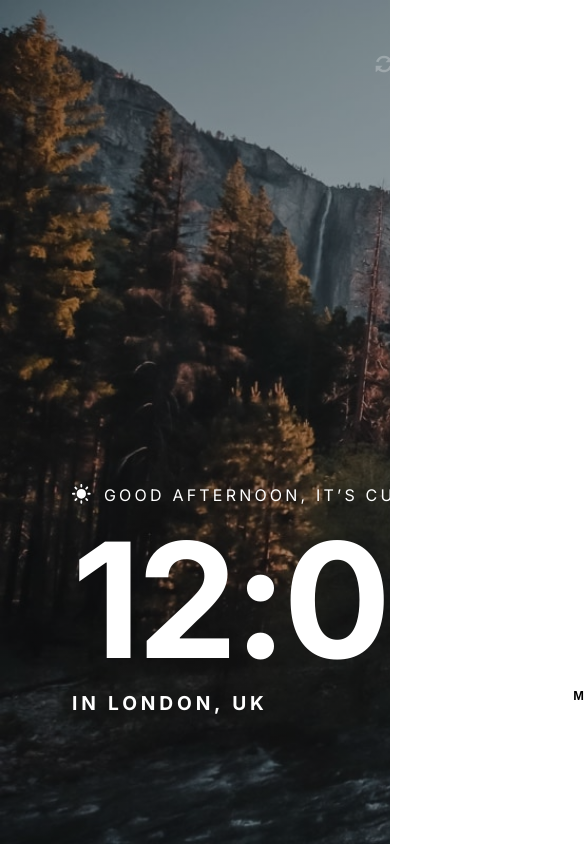
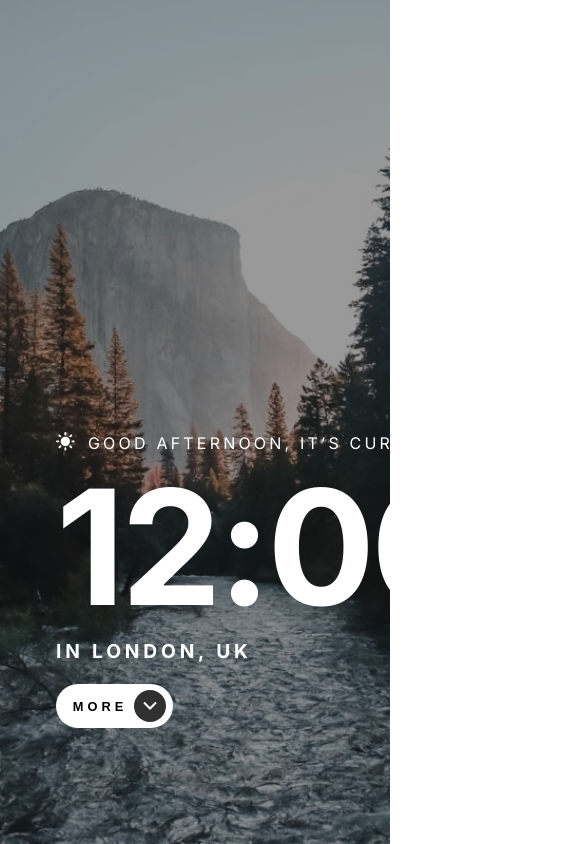
Before and after one commit to SimpleLuke/clock-app, a React (Create React App) app: page / in a window 390 px wide. Shown: the top 844 px of the page, 585 px wide, since content can reach past the window. Built offline with nearby package versions, Linux system fonts and the light colour scheme; no server answers.

Commit message:
Add tabelt style

```diff
--- a/src/css/style.css
+++ b/src/css/style.css
@@ -52,14 +52,23 @@ ORDER: Base + typography > general layout + grid > page layout > components
 
 .expanded--info-enter {
   transform: translateY(-100%); }
+  @media only screen and (max-width: 56.25em) {
+    .expanded--info-enter {
+      transform: translateY(-100%); } }
 
 .expanded--info-enter-active {
   transform: translateY(0%);
   transition: transform 0.5s ease-in-out; }
+  @media only screen and (max-width: 56.25em) {
+    .expanded--info-enter-active {
+      transform: translateY(0%); } }
 
 .expanded--info-exit-active {
   transform: translateY(-100%);
   transition: transform 0.6s ease-in-out; }
+  @media only screen and (max-width: 56.25em) {
+    .expanded--info-exit-active {
+      transform: translateY(-100%); } }
 
 .expanded--card-enter {
   transform: translateY(100%); }
@@ -104,8 +113,14 @@ body {
   position: relative;
   background-image: linear-gradient(to bottom, rgba(0, 0, 0, 0.4) 0%, rgba(0, 0, 0, 0.4) 100%), url(../assets/desktop/bg-image-daytime.jpg);
   background-size: cover;
+  background-position: center;
   background-repeat: no-repeat;
   background-attachment: fixed; }
+  @media only screen and (max-width: 56.25em) {
+    .container {
+      grid-template-columns: [sidebar-end full-start] minmax(6rem, 1fr) [center-start] repeat(12, [col-start] minmax(min-content, 4.8rem) [col-end]) [center-end] minmax(6rem, 1fr) [full-end];
+      grid-template-rows: minmax(35rem, 45vh) 45vh 10vh;
+      column-gap: 1rem; } }
   .container--night {
     background-image: linear-gradient(to bottom, rgba(0, 0, 0, 0.4) 0%, rgba(0, 0, 0, 0.4) 100%), url(../assets/desktop/bg-image-nighttime.jpg); }
 
@@ -141,6 +156,15 @@ body {
   align-items: flex-end;
   animation: fade-in 1s ease-in;
   padding-bottom: 5.6rem; }
+  @media only screen and (max-width: 56.25em) {
+    .info-container {
+      grid-column: col-start 1 / col-end 9; } }
+  @media only screen and (max-width: 56.25em) {
+    .info-container {
+      flex-direction: column;
+      justify-content: space-around;
+      align-items: flex-start;
+      position: relative; } }
 
 .info__heading {
   display: flex;
@@ -179,6 +203,9 @@ body {
   grid-column: col-start 1 / col-end 6;
   margin-top: 5.6rem;
   position: relative; }
+  @media only screen and (max-width: 56.25em) {
+    .quote-container {
+      grid-column: col-start 1 / col-end 10; } }
   .quote-container__quote {
     margin-bottom: 1.3rem; }
   .quote-container__author {
@@ -208,18 +235,22 @@ body {
   font-weight: 700;
   position: relative;
   cursor: pointer; }
+  @media only screen and (max-width: 56.25em) {
+    .toggle {
+      position: absolute;
+      top: 80%; } }
   .toggle:hover .toggle--down {
     background-color: #999;
     transition: all 0.3s ease-in; }
   .toggle--text {
     position: absolute;
-    top: 15px;
-    left: 21px;
+    top: 1.5rem;
+    left: 2.1rem;
     text-transform: uppercase; }
   .toggle--down {
     position: absolute;
-    top: 8px;
-    right: 9px;
+    top: 0.8rem;
+    right: 0.9rem;
     width: 4rem;
     height: 4rem;
     background-color: #303030;
@@ -239,15 +270,25 @@ body {
   top: 50%;
   display: flex;
   padding: 7.4rem 16.5rem; }
+  @media only screen and (max-width: 56.25em) {
+    .expand-container {
+      padding: 16rem 0rem 0rem 6.4rem; } }
   .expand-container--night {
     background-color: #000; }
   .expand-container--left {
     border-right: 1px solid rgba(48, 48, 48, 0.25);
     padding-right: 17.4rem; }
+    @media only screen and (max-width: 56.25em) {
+      .expand-container--left {
+        padding-right: 8rem;
+        border-right: 0px solid transparent; } }
     .expand-container--left--top {
       margin-bottom: 4.2rem; }
   .expand-container--right {
     padding-left: 9.4rem; }
+    @media only screen and (max-width: 56.25em) {
+      .expand-container--right {
+        padding-left: 0; } }
     .expand-container--right--top {
       margin-bottom: 4.2rem; }
 
--- a/src/sass/base/_base.scss
+++ b/src/sass/base/_base.scss
@@ -40,6 +40,18 @@ body {
     [center-end] minmax(6rem, 1fr)
     [full-end];
   column-gap: 3rem;
+  @include respond(tab-port) {
+    grid-template-columns:
+      [sidebar-end full-start] minmax(6rem, 1fr)
+      [center-start] repeat(
+        12,
+        [col-start] minmax(min-content, 4.8rem) [col-end]
+      )
+      [center-end] minmax(6rem, 1fr)
+      [full-end];
+    grid-template-rows: minmax(35rem, 45vh) 45vh 10vh;
+    column-gap: 1rem;
+  }
   position: relative;
   background-image: linear-gradient(
       to bottom,
@@ -48,6 +60,7 @@ body {
     ),
     url(../assets/desktop/bg-image-daytime.jpg);
   background-size: cover;
+  background-position: center;
   background-repeat: no-repeat;
   background-attachment: fixed;
   &--night {
--- a/src/sass/components/_quote.scss
+++ b/src/sass/components/_quote.scss
@@ -3,6 +3,10 @@
 
   grid-column: col-start 1 / col-end 6;
   margin-top: 5.6rem;
+
+  @include respond(tab-port) {
+    grid-column: col-start 1 / col-end 10;
+  }
 
   position: relative;
 
--- a/src/sass/components/_toggle.scss
+++ b/src/sass/components/_toggle.scss
@@ -15,6 +15,11 @@
   position: relative;
   cursor: pointer;
 
+  @include respond(tab-port) {
+    position: absolute;
+    top: 80%;
+  }
+
   &:hover &--down {
     background-color: $color-grey-hover;
     transition: all 0.3s ease-in;
@@ -22,19 +27,27 @@
 
   &--text {
     position: absolute;
-    top: 15px;
-    left: 21px;
+    top: 1.5rem;
+    left: 2.1rem;
     text-transform: uppercase;
+    // @include respond(tab-port) {
+    //   top: 12px;
+    // left: 18px;
+    // }
   }
 
   &--down {
     position: absolute;
-    top: 8px;
-    right: 9px;
+    top: 0.8rem;
+    right: 0.9rem;
     width: 4rem;
     height: 4rem;
     background-color: $color-grey;
     border-radius: 50%;
+    // @include respond(tab-port) {
+    //   top: 7px;
+    // left: 9px;
+    // }
     img {
       position: absolute;
       top: 50%;
```
Also changed, not shown: src/sass/base/_animations.scss (+12 -0 lines), src/sass/components/_expand.scss (+12 -0 lines), src/sass/components/_info.scss (+14 -0 lines), 1 other file (tests, documents, lock files or other folders).
